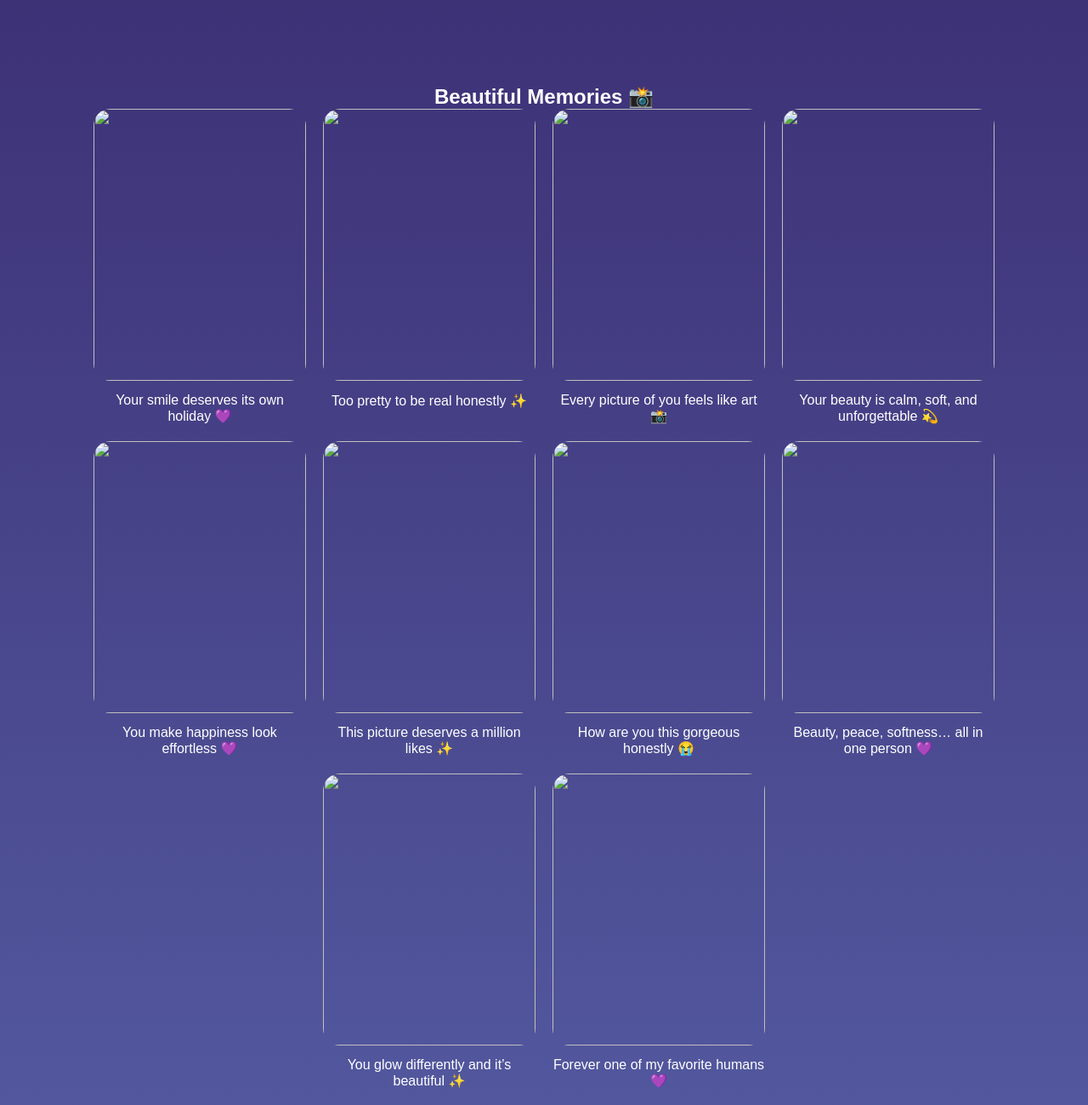
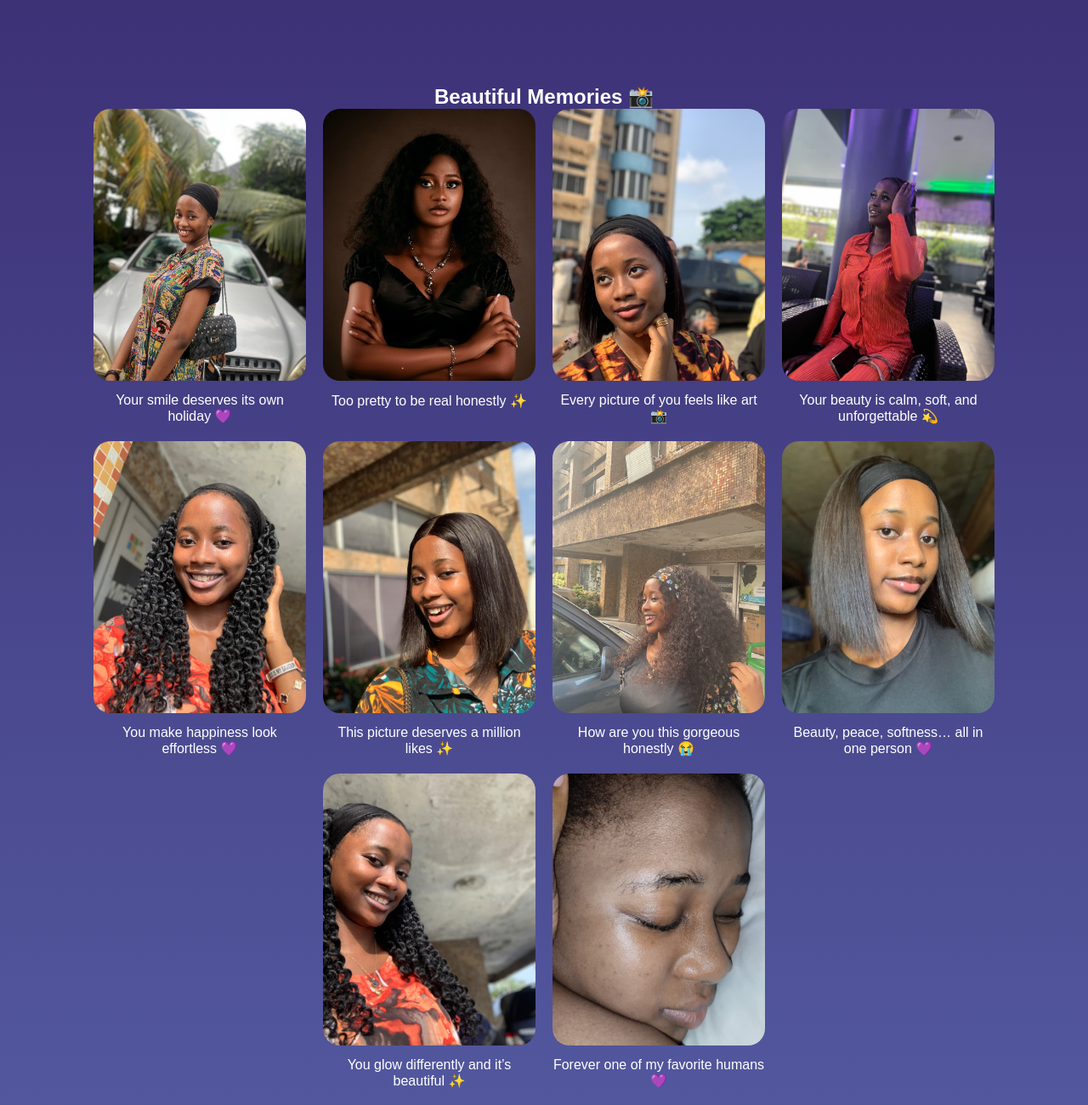
Before and after one commit to Ric3xp/happybirthdaycrave, a plain HTML site: page index.html in a window 1280 px wide. Shown: the part 1120-2420 px from the top of the page at 85% size. Drawn offline with Linux system fonts and the light colour scheme.

Commit message:
Update index.html

```diff
--- a/index.html
+++ b/index.html
@@ -94,52 +94,52 @@
     <div class="photos">
 
         <div class="photo-card">
-            <img src="images/photo1.jpg" alt="">
+            <img src="photo1.jpg" alt="">
             <p>Your smile deserves its own holiday 💜</p>
         </div>
 
         <div class="photo-card">
-            <img src="images/photo2.jpg" alt="">
+            <img src="photo2.jpg" alt="">
             <p>Too pretty to be real honestly ✨</p>
         </div>
 
         <div class="photo-card">
-            <img src="images/photo3.jpg" alt="">
+            <img src="photo3.jpg" alt="">
             <p>Every picture of you feels like art 📸</p>
         </div>
 
         <div class="photo-card">
-            <img src="images/photo4.jpg" alt="">
+            <img src="photo4.jpg" alt="">
             <p>Your beauty is calm, soft, and unforgettable 💫</p>
         </div>
 
         <div class="photo-card">
-            <img src="images/photo5.jpg" alt="">
+            <img src="photo5.jpg" alt="">
             <p>You make happiness look effortless 💜</p>
         </div>
 
         <div class="photo-card">
-            <img src="images/photo6.jpg" alt="">
+            <img src="photo6.jpg" alt="">
             <p>This picture deserves a million likes ✨</p>
         </div>
 
         <div class="photo-card">
-            <img src="images/photo7.jpg" alt="">
+            <img src="photo7.jpg" alt="">
             <p>How are you this gorgeous honestly 😭</p>
         </div>
 
         <div class="photo-card">
-            <img src="images/photo8.jpg" alt="">
+            <img src="photo8.jpg" alt="">
             <p>Beauty, peace, softness… all in one person 💜</p>
         </div>
 
         <div class="photo-card">
-            <img src="images/photo9.jpg" alt="">
+            <img src="photo9.jpg" alt="">
             <p>You glow differently and it’s beautiful ✨</p>
         </div>
 
         <div class="photo-card">
-            <img src="images/photo10.jpg" alt="">
+            <img src="photo10.jpg" alt="">
             <p>Forever one of my favorite humans 💜</p>
         </div>
 
@@ -187,7 +187,8 @@
             <video controls>
                 <source src="videos/video5.mp4" type="video/mp4">
             </video>
-          <div class="glow-text">
+
+            <div class="glow-text">
     <div class="glow-text">
    <div class="glow-text">
     <b>I LOVE YOU 💜</b>
```
